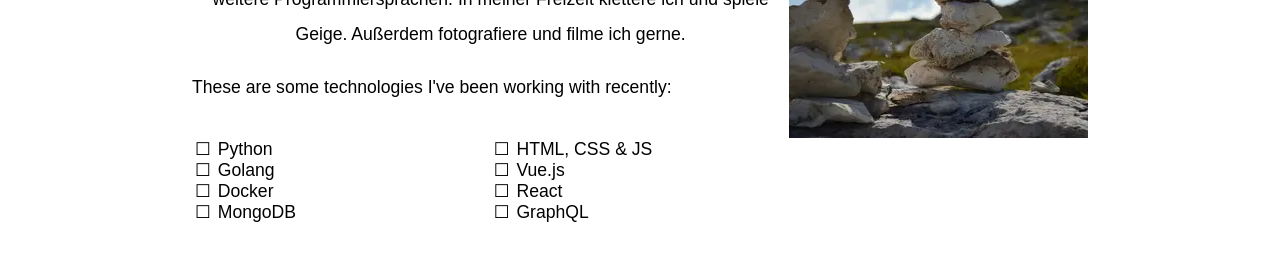
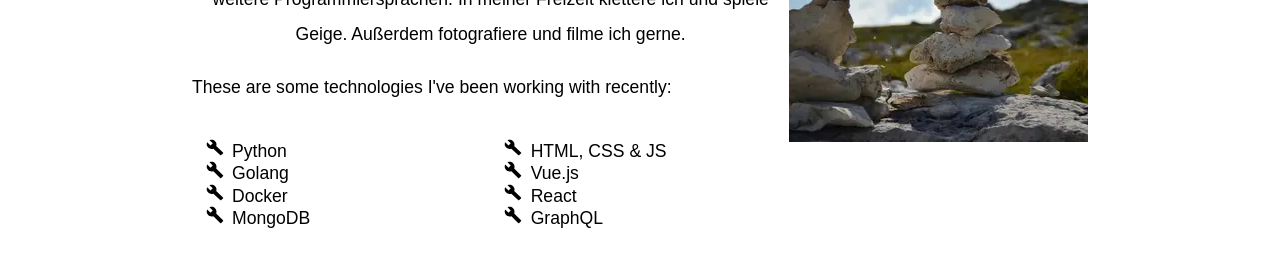
Before and after one commit to LucasHild/lucas-hild.de, a Vue app: page / in a window 1280 px wide. Shown: the part 1220-1499 px from the top of the page. Built offline with nearby package versions, Linux system fonts and the light colour scheme; no server answers; a web font is replaced by a local one.

Commit message:
Style technologies in about

```diff
--- a/src/views/Home/About.vue
+++ b/src/views/Home/About.vue
@@ -15,7 +15,10 @@
                         In meiner Freizeit klettere ich und spiele Geige. Außerdem fotografiere und filme ich gerne.
                     </p>
                     <p>These are some technologies I've been working with recently:</p>
-                    <div class="technologies-grid">
+                    <div
+                        class="technologies-grid"
+                        :style="{ '--wrench-image': `url(${require('@/assets/img/wrench.svg')})` }"
+                    >
                         <ul>
                             <li>Python</li>
                             <li>Golang</li>
@@ -69,17 +72,23 @@ export default {
 
 .technologies-grid ul {
     list-style-type: none;
+    /* list-style-image: var(--wrench-image); */
 }
 
 .technologies-grid ul li::before {
-    content: "\2610";
-    color: var(--secondary-color);
+    content: "";
     display: inline-block;
-    margin-left: -37px;
-    margin-right: 7px;
+    height: 1em;
+    width: 35px;
+    background-image: var(--wrench-image);
+    background-size: 1em;
+    background-repeat: no-repeat;
+    background-position: center;
+    margin-left: -35px;
 }
 
 .technologies-grid ul li:hover::before {
-    content: "\2611";
+    transition: transform 0.3s ease-in-out;
+    transform: rotateZ(360deg);
 }
 </style>
```
Also changed, not shown: src/assets/img/wrench.svg (added).
